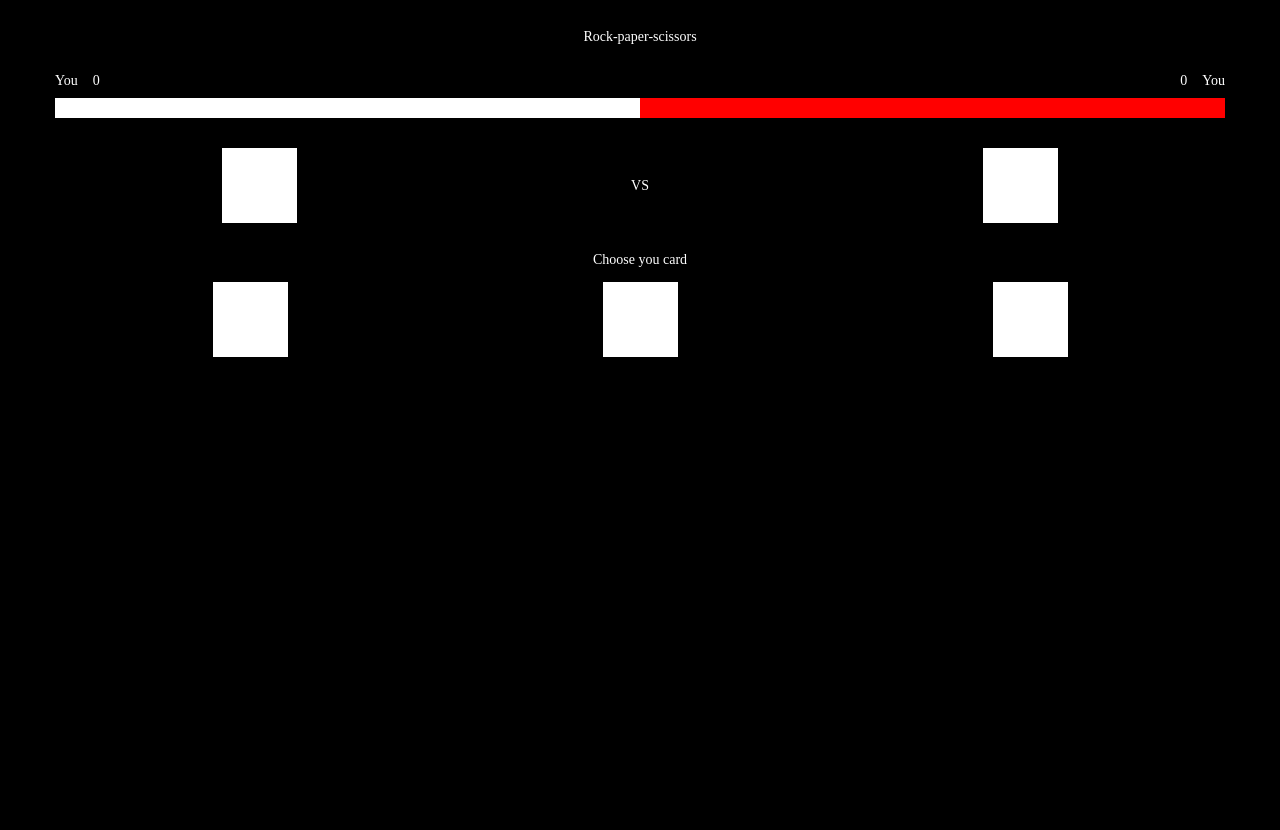
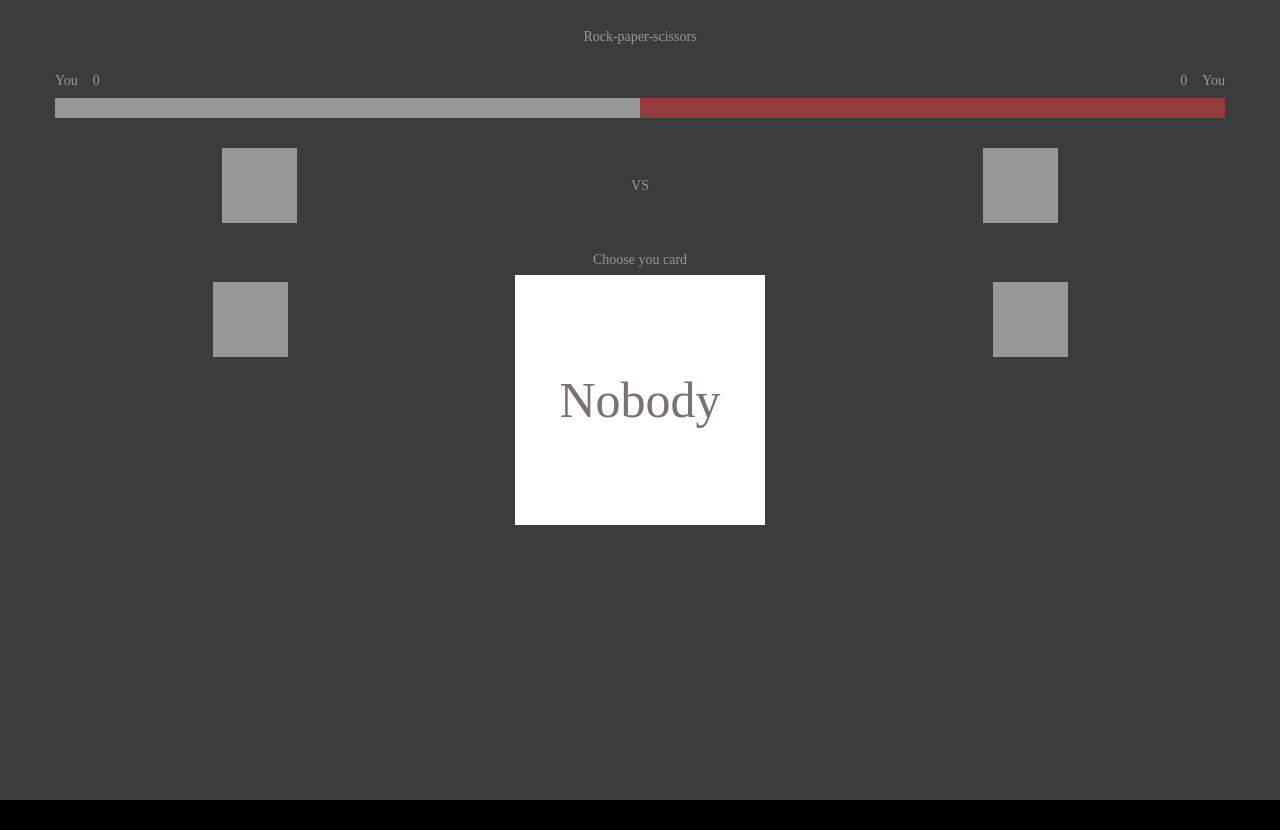
Before and after one commit to Andrii-Yukhymenko/Rock-paper-scissors, a website: page src/index.html in a window 1280 px wide. Both pictures are taken after a click on the element 640 px from the left and 319 px from the top of the page. Drawn offline with nearby package versions, Linux system fonts and the light colour scheme; files that its build step writes are made by us from their sources.

Commit message:
Добавил модалку. Но можно её ещё оптимизировать.

```diff
--- a/src/index.html
+++ b/src/index.html
@@ -54,6 +54,11 @@
         </section>
       </div>
     </div>
+    <div class="modal">
+      <div class="modal__body">
+        <p class="modal__text">You win!!!</p>
+      </div>
+    </div>
     <script src="js/vendor.js"></script>
     <script src="js/main.js"></script>
   </body>
--- a/src/js/main.js
+++ b/src/js/main.js
@@ -1,5 +1,7 @@
 let btnListWrapper = document.querySelector(".play-buttons__button-list"),
   btnList = btnListWrapper.querySelectorAll(".play-buttons__button"),
+  modalText = document.querySelector(".modal__text"),
+  modal = document.querySelector(".modal"),
   db = [
     {
       name: "rock",
@@ -32,6 +34,10 @@ btnListWrapper.addEventListener("click", (event) => {
   }
 });
 
+modal.addEventListener("click", () => {
+  modal.classList.remove('modal--visible');
+});
+
 function generateYourChoice(i) {
   console.clear();
   let yourChoice = db[i].name;
@@ -50,11 +56,31 @@ function randomInteger(min, max) {
   return Math.round(rand);
 }
 function determinateWinner(a, b, c) {
+  modal.classList.add("modal--visible");
+  modalText.className = '';
   if (db[a].breaks.includes(b)) {
     console.log("win");
+    modalText.innerText = "You win!!!";
+    modalText.classList.add(
+      "modal__text--win",
+      "modal__text",
+      "modal--visible"
+    );
   } else if (c === b) {
     console.log("nobody");
+    modalText.innerText = "Nobody";
+    modalText.classList.add(
+      "modal__text--nobody",
+      "modal__text",
+      "modal--visible"
+    );
   } else {
     console.log("lose");
+    modalText.innerText = "You lose ;(";
+    modalText.classList.add(
+      "modal__text--lose",
+      "modal__text",
+      "modal--visible"
+    );
   }
 }
--- a/src/scss/main.scss
+++ b/src/scss/main.scss
@@ -10,62 +10,100 @@ body {
 .container {
   max-width: 1200px;
   padding: 0 15px;
-   margin: 0 auto;
+  margin: 0 auto;
 }
-.main-title{
+.main-title {
   margin: 30px 0 30px 0;
   text-align: center;
 }
 //.score-board
 
-.users__user-wrapper{
+.users__user-wrapper {
   display: flex;
   justify-content: space-between;
 }
-.users__username{
+.users__username {
   margin: 0 15px 10px 0;
 }
-.users__user{
+.users__user {
   display: flex;
-  &:nth-child(2){
-    .users__username{
+  &:nth-child(2) {
+    .users__username {
       margin: 0 0 10px 15px;
     }
   }
 }
-.score-line{
+.score-line {
   height: 20px;
   background: red;
   margin: 0 0 30px 0;
-  &__line{
+  &__line {
     height: 100%;
     width: 50%;
     background: #fff;
   }
 }
-.play-board{
-display: flex;
+.play-board {
+  display: flex;
   justify-content: space-around;
   align-items: center;
   margin: 0 0 30px 0;
-  &__card{
+  &__card {
     width: 75px;
     height: 75px;
     background: #fff;
   }
 }
-.play-buttons{
-  &__title{
+.play-buttons {
+  &__title {
     text-align: center;
     margin: 0 0 15px 0;
   }
-  &__button-list{
+  &__button-list {
     display: flex;
     justify-content: space-around;
   }
-  &__button{
+  &__button {
     width: 75px;
     height: 75px;
     background: #fff;
   }
 }
+
+.modal {
+  display: none;
+  position: absolute;
+  top: 0;
+  left: 0;
+  width: 100vw;
+  height: 100vh;
+  background: rgba(93, 94, 97, 0.64);
+  &--visible{
+    display: block;
+  }
+  &__body {
+    width: 250px;
+    height: 250px;
+    position: relative;
+    transform: translate(-50%, -50%);
+    top: 50%;
+    left: 50%;
+    background: #ffffff;
+    display: flex;
+    justify-content: center;
+    align-items: center;
+  }
+  &__text {
+    font-size: 50px;
+    color: #000;
+    &--win {
+      color: #17ec2d;
+    }
+    &--lose {
+      color: #ff1f1f;
+    }
+    &--nobody {
+      color: #7b7171;
+    }
+  }
+}
```
Also changed, not shown: app/index.html (+5 -0 lines), app/js/main.js (+14 -0 lines), app/css/main.css, 2 other files.
